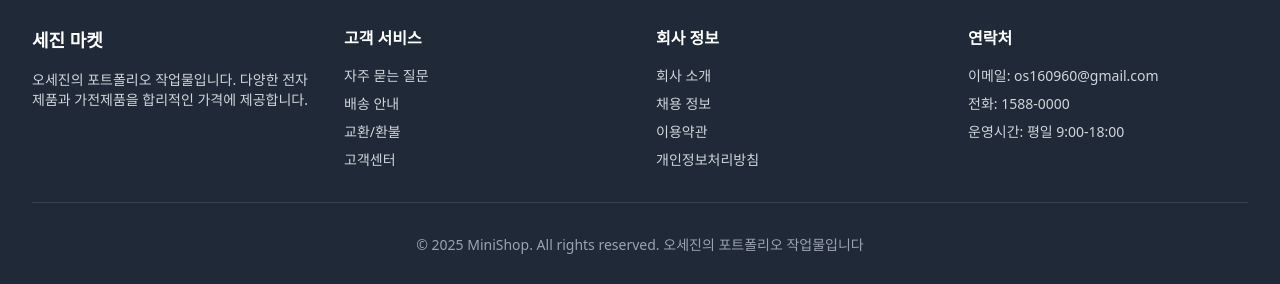
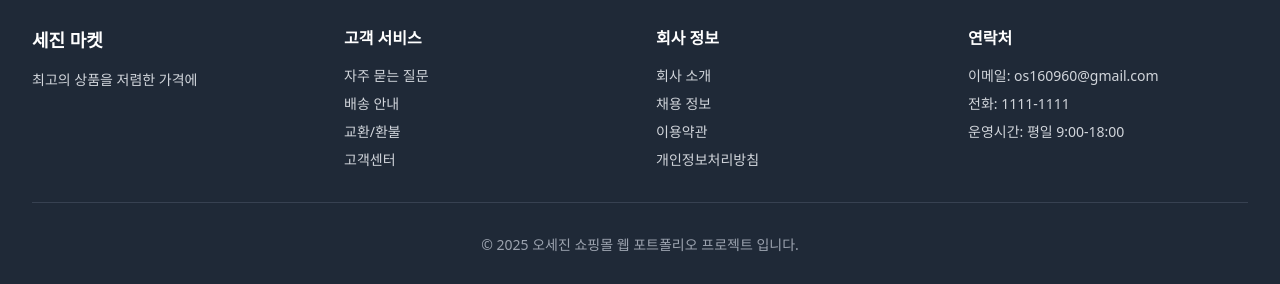
Before and after one commit to os160960-crypto/web-page, a React (Vite) app: page / in a window 1280 px wide. Shown: the part 2303-2587 px from the top of the page. Built offline with nearby package versions, Linux system fonts and the light colour scheme.

Commit message:
Footer.tex 코드 수정

```diff
--- a/src/components/Footer.tsx
+++ b/src/components/Footer.tsx
@@ -8,7 +8,7 @@
           <div>
             <h3 className="text-lg font-semibold mb-4">세진 마켓</h3>
             <p className="text-gray-300 text-sm">
-              오세진의 포트폴리오 작업물입니다. 다양한 전자제품과 가전제품을 합리적인 가격에 제공합니다.
+              최고의 상품을 저렴한 가격에
             </p>
           </div>
 
@@ -36,14 +36,14 @@
             <h4 className="font-semibold mb-4">연락처</h4>
             <div className="text-sm text-gray-300 space-y-2">
               <p>이메일: os160960@gmail.com</p>
-              <p>전화: 1588-0000</p>
+              <p>전화: 1111-1111</p>
               <p>운영시간: 평일 9:00-18:00</p>
             </div>
           </div>
         </div>
 
         <div className="border-t border-gray-700 mt-8 pt-8 text-center text-sm text-gray-400">
-          <p>&copy; 2025 MiniShop. All rights reserved. 오세진의 포트폴리오 작업물입니다</p>
+          <p>&copy; 2025 오세진 쇼핑몰 웹 포트폴리오 프로젝트 입니다.</p>
         </div>
       </div>
     </footer>
```
